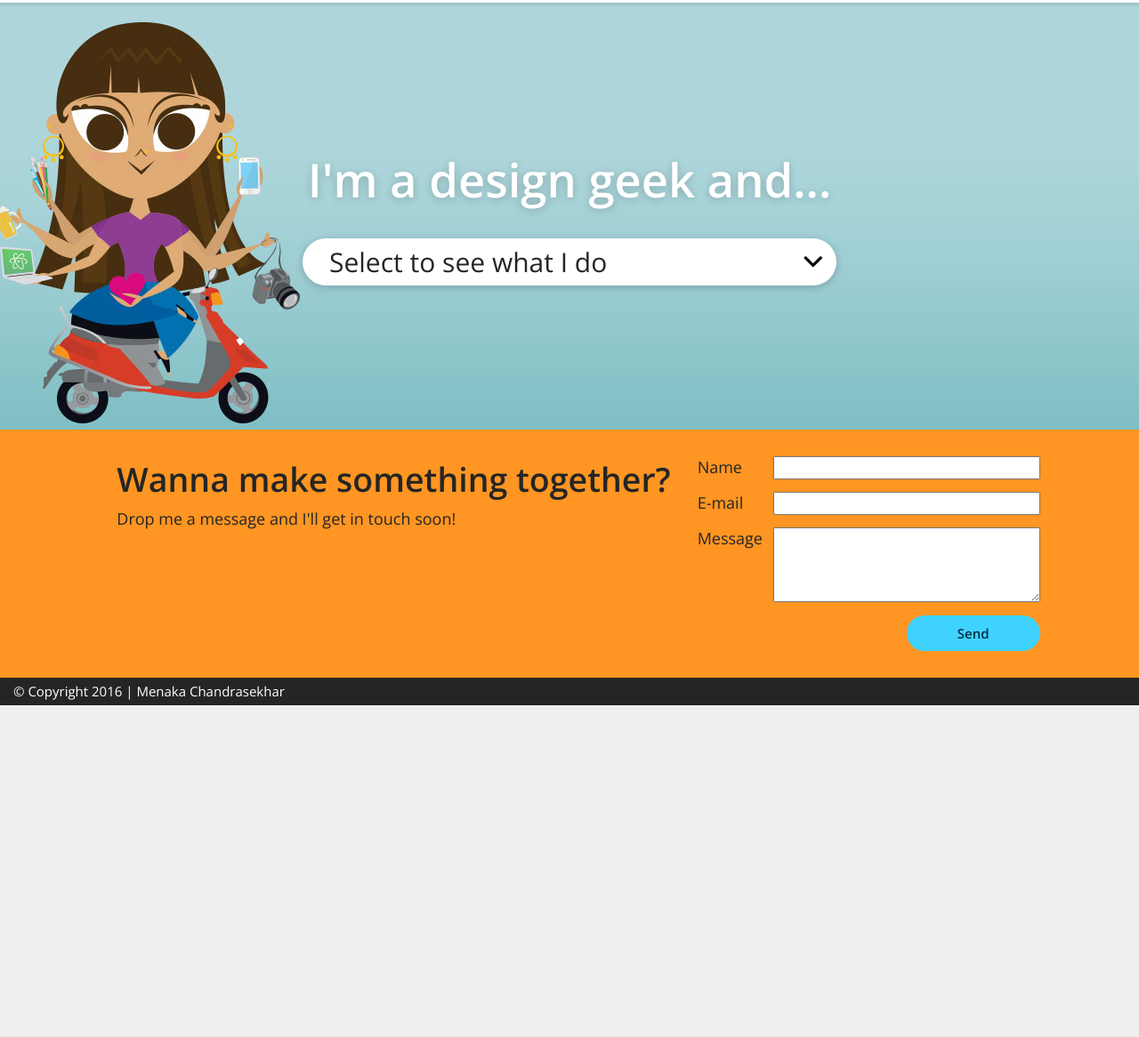
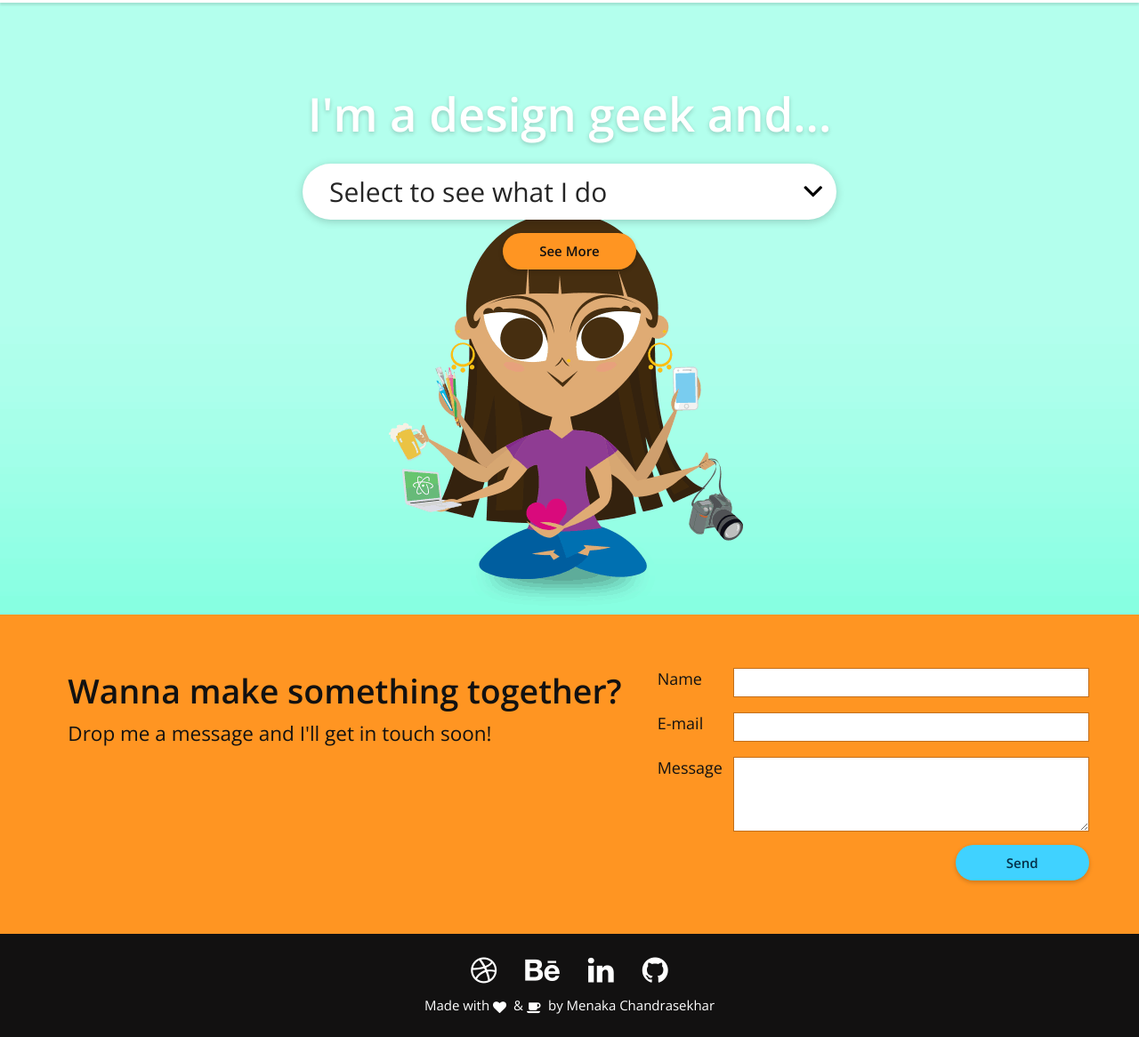
Before and after one commit to menaka1510/FinalProject, a plain HTML site: page code/index.html in a window 1280 px wide. Shown: the part 77-1243 px from the top of the page at 89% size. Before the commit the page ends 870 px from the top, so only its background shows below. Drawn offline with nearby package versions, Linux system fonts and the light colour scheme.

Commit message:
version 1.3
More fixes to homepage..

```diff
--- a/code/css/style.css
+++ b/code/css/style.css
@@ -64,9 +64,10 @@ header {
   background-color: #ffffff;
   height: 80px;
   width: 100%;
-  margin: 0 auto;
   display: flex;
+  position: fixed;
 }
+
 .navbar{
   box-shadow: 0 3px 2px rgba(0, 0, 0, 0.1);
   width: 100%;
@@ -74,6 +75,7 @@ header {
   flex-direction: row;
   justify-content: space-around;
   align-items: center;
+  transition: all .1s linear;
 }
 .navbar a {
   color: #252525;
@@ -81,14 +83,13 @@ header {
   text-decoration: none;
   font-size: 1.2em;
 }
-
-.navbar a:hover {
+.navbar a:hover,.navbar a:active {
   color: #FF6978;
   font-weight: 300;
-  text-decoration:line-through;
+  text-decoration: none;
   font-size: 1.2em;
 }
-.navbar h1 {
+.navbar .home a {
   font-weight: 600;
   font-size: 2em;
   color: #252525;
@@ -96,15 +97,18 @@ header {
   justify-content: flex-start;
   padding: 0 35px 0 30px;
   transition: all .1s linear;
+  text-decoration: none;
 }
-.navbar h1:active{
+.navbar .home a:active, .home a:hover{
   color: orange;
-  transform: translateY(3px);
+  transform: translateY(-3px);
+  text-decoration: none;
 }
 .navbar ul {
   display: flex;
   justify-content: flex-end;
   flex-direction: row;
+
 }
 .navbar li{
   padding-right: 40px;
@@ -113,11 +117,44 @@ header {
 /******************************************
 /* Footer section */
 footer{
-  background-color: #252525;
-  color: #FFFFFF;font-size: 1em;
-  padding:5px 15px;
+  background-color: #121111;
+  color: #FFFFFF;
+  font-size: 1.5rem;
   display:flex;
-  justify-content: flex-start;
+  justify-content: center;
+  margin: 0 auto;
+}
+.social{
+  padding: 25px 0;
+}
+.social ul{
+  display:flex;
+  justify-content: center;
+  flex-direction:row;
+}
+.social li {
+  display:flex;
+  flex-direction: row;
+  justify-content: space-around;
+}
+
+.social li i,.social li a{
+  color:#FFFFFF;
+  font-size: 1.5em;
+  padding: 0 8px 8px 8px;
+  margin: 0 auto;
+  text-decoration: none;
+}
+.social p,.social i{
+  font-size: 1em;
+  font-weight: 300;
+  color:#FFFFFF;
+  margin: 0 auto;
+  transition: all .1s linear;
+}
+.social li i:hover{
+  color:#FF6978;
+  transform: translateY(-3px);
 }
 
 /********************************************
@@ -126,29 +163,50 @@ footer{
 /* Hero banner section */
 .hero-container{
   width: 100%;
-  height: 480px;
+  height: 768px;
   margin: 0 auto;
   z-index: -1;
-  background: url(../images/hero-0.jpg) no-repeat center top rgb(134,141,157);
   background-size: cover;
   display: flex;
   flex-direction: column;
   justify-content: center;
-  align-content: center;
+  padding-bottom: 220px;
 }
 .herobg h1{
   font-weight: 600;
   font-size: 3.5em;
   color: #FFFFFF;
-  text-shadow: 0 2px 10px rgba(0, 0, 0, .2);
+  text-shadow: 0 2px 5px rgba(0, 0, 0, .2);
   margin: 0 30px;
   display: flex;
   justify-content: center;
-  padding-bottom: 30px;
+  padding-bottom: 20px;
 }
-.btn-make{
+.btn-make {
     display: flex;
     justify-content: center;
+    align-content: center;
+    padding-bottom: 15px;
+}
+#ctahidden a{
+  margin: 0 auto;
+  width:150px;
+  color:#121111;
+  font-weight: 600;
+  text-decoration: none;
+  background-color:#FF9522;
+  padding:10px 15px;
+  border-radius: 50px;
+  display:flex;
+  justify-content: space-around;
+  font-size: 1em;
+  cursor:auto;
+  box-shadow: 0 2px 5px rgba(0, 0, 0, .2);
+  transition: all .1s linear;
+}
+#ctahidden a:hover{
+  background-color:#FFFFFF;
+  transform: translateY(-3px);
 }
 .styled-select {
   width: 600px;
@@ -159,6 +217,7 @@ footer{
   border-radius: 50px;
   display:flex;
   justify-content: center;
+  align-items: center;
 }
 #make-stuff {
   font-family: 'Open Sans', sans-serif;
@@ -167,11 +226,12 @@ footer{
   border: none;
   border-radius: 50px;
   background: transparent;
-  padding:10px 60px 10px 30px;
+  padding:15px 80px 15px 30px;
   width: 600px;
   vertical-align: middle;
   -webkit-appearance: none;
 }
+
 /* Hero banner image classes */
 .ui {
   background: url(../images/hero-1.jpg) no-repeat center top rgb(134,141,157);
@@ -192,8 +252,7 @@ footer{
   background: url(../images/hero-6.jpg) no-repeat center top rgb(134,141,157);
 }
 .default{
-  background: url(../images/hero-0.jpg) no-repeat center top rgb(134,141,157);
-  background-size: cover;
+  background: url(../images/hero-0.gif) no-repeat center top rgb(134,141,157);
 }
 
 /******************************************
@@ -202,7 +261,7 @@ footer{
   background-color: #FF9522;
   margin: 0 auto;
   display:flex;
-  padding:30px 0;
+  padding:60px 0;
   flex-flow: row wrap;
   flex: auto;
   justify-content: center;
@@ -211,20 +270,20 @@ footer{
 .contact h1{
   font-weight: 600;
   font-size: 2.5em;
-  color:#252525;
+  color:#121111;
   margin-bottom: 5px;
 }
 .contact p{
-  font-size: 1.2em;
+  font-size: 1.5em;
   font-weight: 300;
   padding-bottom: 20px;
-  color:#252525;
+  color:#121111;
 }
 .col1{
   display:flex;
   flex-direction: column;
   justify-content: flex-start;
-  margin:0 30px 0 20px;
+  margin:0 40px 0 20px;
 }
 .col2 form{
   width:100%;
@@ -236,12 +295,10 @@ footer{
 input, select, textarea {
   font-family : inherit;
   font-size   : 100%;
-  width : 300px;
+  width : 400px;
   margin: 0;
-
-  -webkit-box-sizing: border-box; /* For legacy WebKit based browsers */
-     -moz-box-sizing: border-box; /* For legacy (Firefox <29) Gecko based browsers */
-          box-sizing: border-box;
+  border:1px solid #C36E19;
+  padding-bottom: 10px;
 }
 textarea{
   padding-bottom: 40px;
@@ -253,8 +310,8 @@ label {
 	text-align: left;
 	margin-right: 5px;
 	width: 80px;
-  padding-bottom: 15px;
-  color: #252525;
+  padding-bottom: 25px;
+  color: #121111;
 }
 .button button{
   font-family: inherit;
@@ -268,6 +325,8 @@ label {
   background-color: #40D2FF;
   margin-top: 10px;
   float:right;
+  box-shadow: 0 2px 5px rgba(0, 0, 0, .2);
+  transition: all .1s linear;
 }
 
 .button button:hover {
@@ -283,6 +342,7 @@ label {
   margin-top: 10px;
   float:right;
   cursor:auto;
+  transform: translateY(-3px);
 }
 /********************************************
 /* ABOUT PAGE ELEMENTS
@@ -307,7 +367,7 @@ label {
   padding-top: 180px;
 }
 #ctabutton2{
-  padding-bottom: 20px;
+  padding-bottom: 25px;
 }
 #ctabutton2 a{
   font-family: inherit;
@@ -316,7 +376,7 @@ label {
   width: 150px;
   border: none;
   border-radius: 30px;
-  padding: 10px 20px;
+  padding: 10px 30px;
   color: #043049;
   background-color: #FFFFFF;
   margin-top: 10px;
@@ -329,7 +389,7 @@ label {
   width: 150px;
   border: none;
   border-radius: 30px;
-  padding: 10px 15px;
+  padding: 10px 30px;
   color: #043049;
   background-color: #FF9522;
   margin-top: 10px;
@@ -349,6 +409,7 @@ label {
   justify-content: flex-start;
   padding: 30px;
   width:50%;
+  vertical-align: top;
 }
 .col3 h1, .col4 h1{
   font-weight: 600;
@@ -363,7 +424,7 @@ label {
   text-decoration: none;
   font-size: 1.2em;
   font-weight: 300;
-  color:#FFFFFF;
+  color:#252525;
 }
 .col4 li a:hover{
   color: #FF9522;
@@ -371,3 +432,8 @@ label {
   text-decoration:line-through;
   font-size: 1.2em;
 }
+i{
+  color:#252525;
+  font-size: 2rem;
+  padding-right: 8px;
+}
--- a/code/index.html
+++ b/code/index.html
@@ -27,7 +27,7 @@
 
       <!--This is the hero banner section-->
       <section class="herobg">
-        <div class="hero-container">
+        <div id="hero-container" class="hero-container default">
         <h1> I'm a design geek and...</h1>
         <span class="btn-make">
         <form>
@@ -38,6 +38,7 @@
 				</div>
 				</form>
         </span>
+        <div id="ctahidden"><a href="work.html">See More</a></div>
       </div>
       </section>
     </main>
@@ -57,7 +58,7 @@
 
           <div>
           <label for="mail">E-mail</label>
-          <input type="email" id="mail" />
+          <input type="email" id="mail" required/>
           </div>
 
           <div>
@@ -74,7 +75,16 @@
 
       <!--This is the footer-->
       <footer>
-      <p>&copy; Copyright 2016 | Menaka Chandrasekhar</p>
+        <div class="social">
+          <ul>
+            <li><a href="https://dribbble.com/designgeekme"target="_blank"><i class="fa fa-dribbble fa-lg"></i></a></li>
+            <li><a href="https://www.behance.net/menaka"target="_blank"><i class="fa fa-behance fa-lg"></i></a></li>
+            <li><a href="https://www.linkedin.com/in/designgeekme/"target="_blank"><i class="fa fa-linkedin fa-lg"></i></a></li>
+            <li><a href="https://github.com/menaka1510"target="_blank"><i class="fa fa-github fa-lg"></i></a></li>
+            </ul>
+            <p>Made with <i class="fa fa-heart fa-lg"></i>&amp; <i class="fa fa-coffee fa-lg"></i>by Menaka Chandrasekhar</p>
+        </div>
+
       </footer>
 
       <script src="js/jquery.js"></script> <!-- linking to jQuery file -->
```
Also changed, not shown: code/images/hero-0.gif (added), code/images/hero-1.jpg, code/images/hero-2.jpg, code/images/hero-3.jpg, code/images/hero-4.jpg, code/images/hero-5.jpg, code/images/hero-6.jpg.
